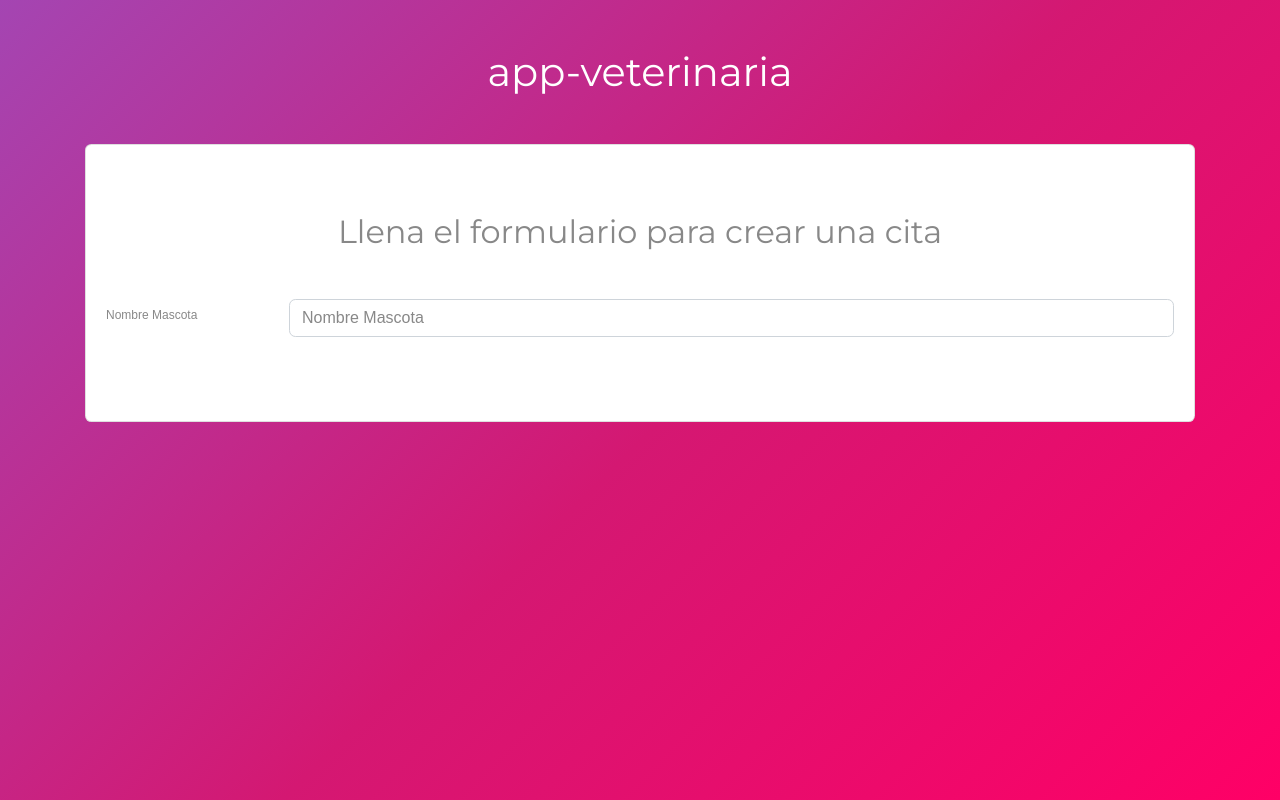
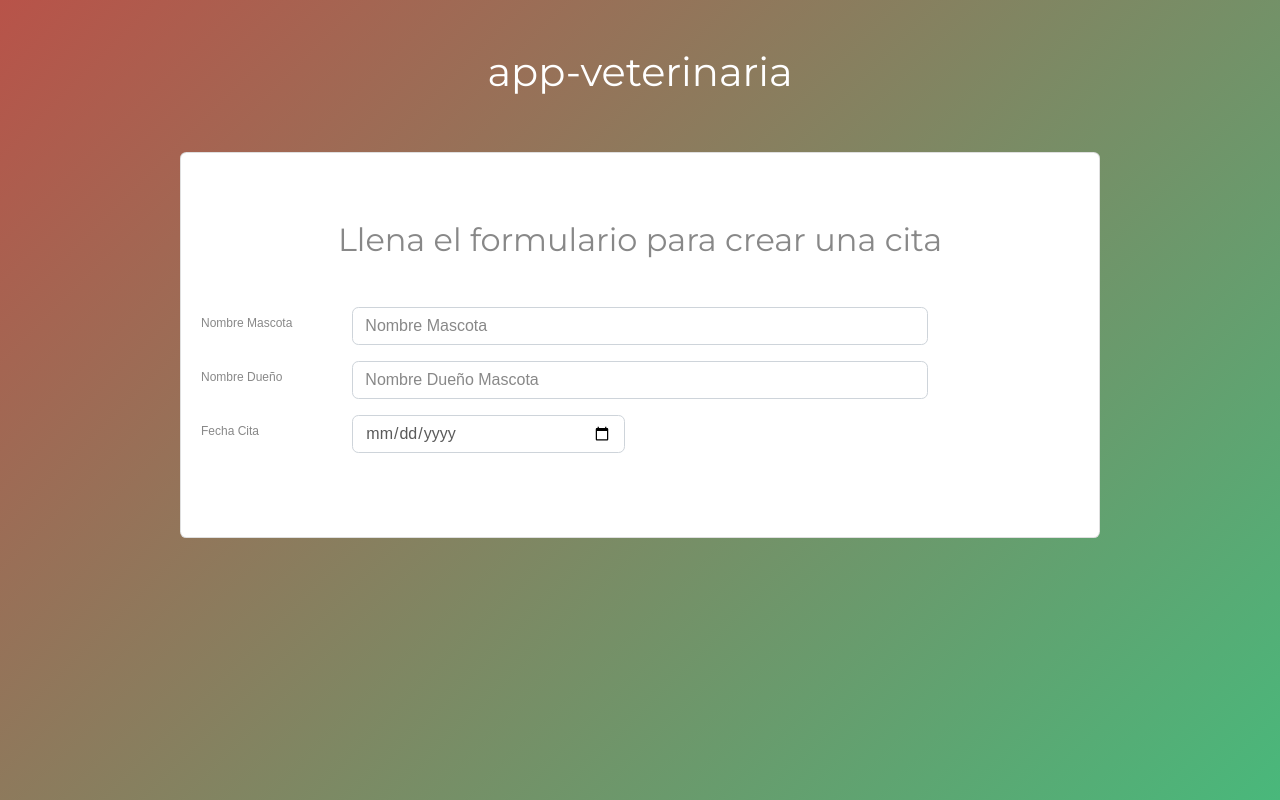
Before and after one commit to lccarelli/app-veterinaria, a React (Create React App) app: page / in a window 1280 px wide. Built offline with nearby package versions, Linux system fonts and the light colour scheme.

Commit message:
agregando formulario

```diff
--- a/src/App.js
+++ b/src/App.js
@@ -12,11 +12,16 @@ class App extends Component {
 
   render() {
     return (
-      <div class="container">
+      <div className="container">
         <Header
           titulo='app-veterinaria'
           />
-          <NuevaCita></NuevaCita>
+          <div className = "row">
+            <div className = "col-md-10 mx-auto">
+              <NuevaCita/>
+            </div>
+          </div>
+
       </div>
       );
   }
--- a/src/components/NuevaCita.js
+++ b/src/components/NuevaCita.js
@@ -15,7 +15,7 @@ class NuevaCita extends Component {
                            <label className = "col-sm-4 col-lg-2 col-form-label">
                                Nombre Mascota
                            </label>
-                           <div className = "col-sm-8 col-lg-10">
+                           <div className = "col-sm-8 col-lg-8">
                                <input
                                     type="text"
                                     className="form-control"
@@ -23,7 +23,33 @@ class NuevaCita extends Component {
                                     name="mascota"
                                     />
                            </div>
+                       </div>
 
+                       <div className = "form-group row">
+                           <label className = "col-sm-4 col-lg-2 col-form-label">
+                               Nombre Dueño
+                           </label>
+                           <div className = "col-sm-8 col-lg-8">
+                               <input
+                                    type="text"
+                                    className="form-control"
+                                    placeholder="Nombre Dueño Mascota"
+                                    name="propietario"
+                                    />
+                           </div>
+                       </div>
+
+                       <div className = "form-group row">
+                           <label className = "col-sm-4 col-lg-2 col-form-label">
+                               Fecha Cita
+                           </label>
+                           <div className = "col-sm-8 col-lg-4">
+                               <input
+                                    type="date"
+                                    className="form-control"
+                                    name="fecha-cita"
+                                    />
+                           </div>
                        </div>
 
                     </form>
--- a/src/index.css
+++ b/src/index.css
@@ -5,7 +5,7 @@ body {
   margin: 0;
   padding: 0;
   font-family: sans-serif;
-  background-image: linear-gradient(-225deg, #A445B2 0%, #D41872 52%, #FF0066 100%);
+  background-image: linear-gradient(-225deg, #B85349 0%, #49B87B 100%, #206B42 52%);
   min-height: 100%;
   padding-bottom: 5rem;
 }
```
